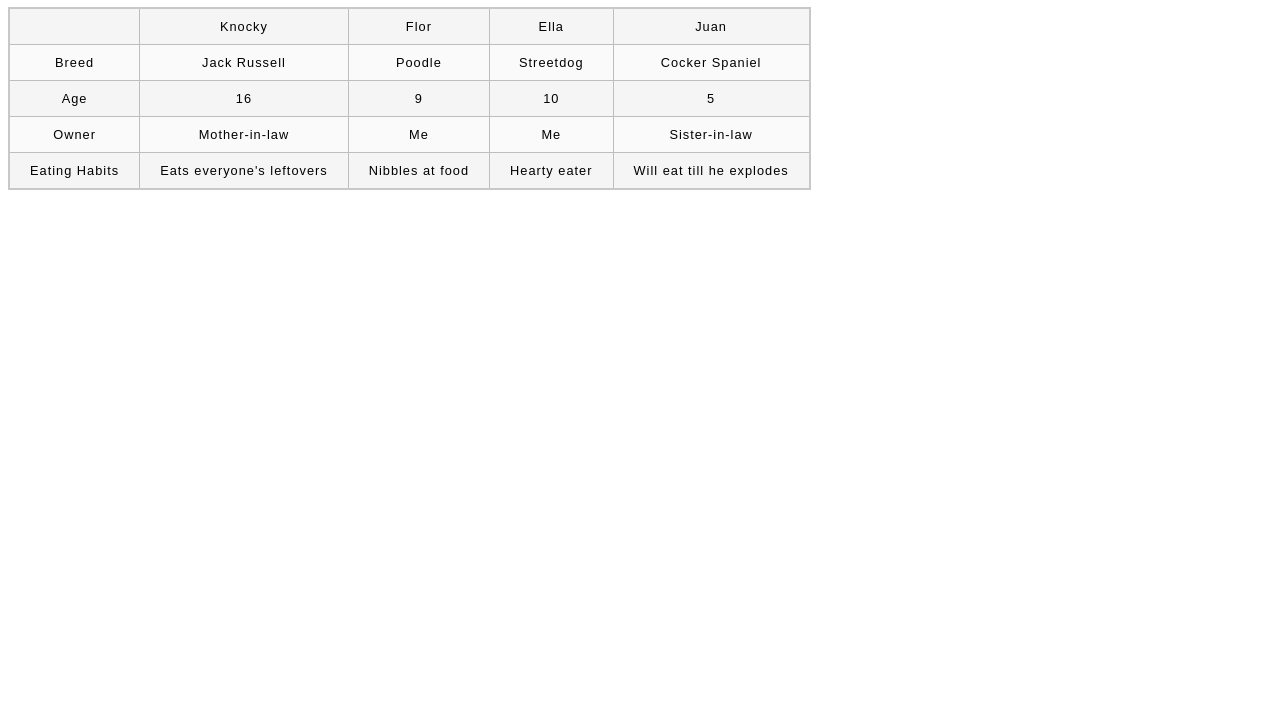
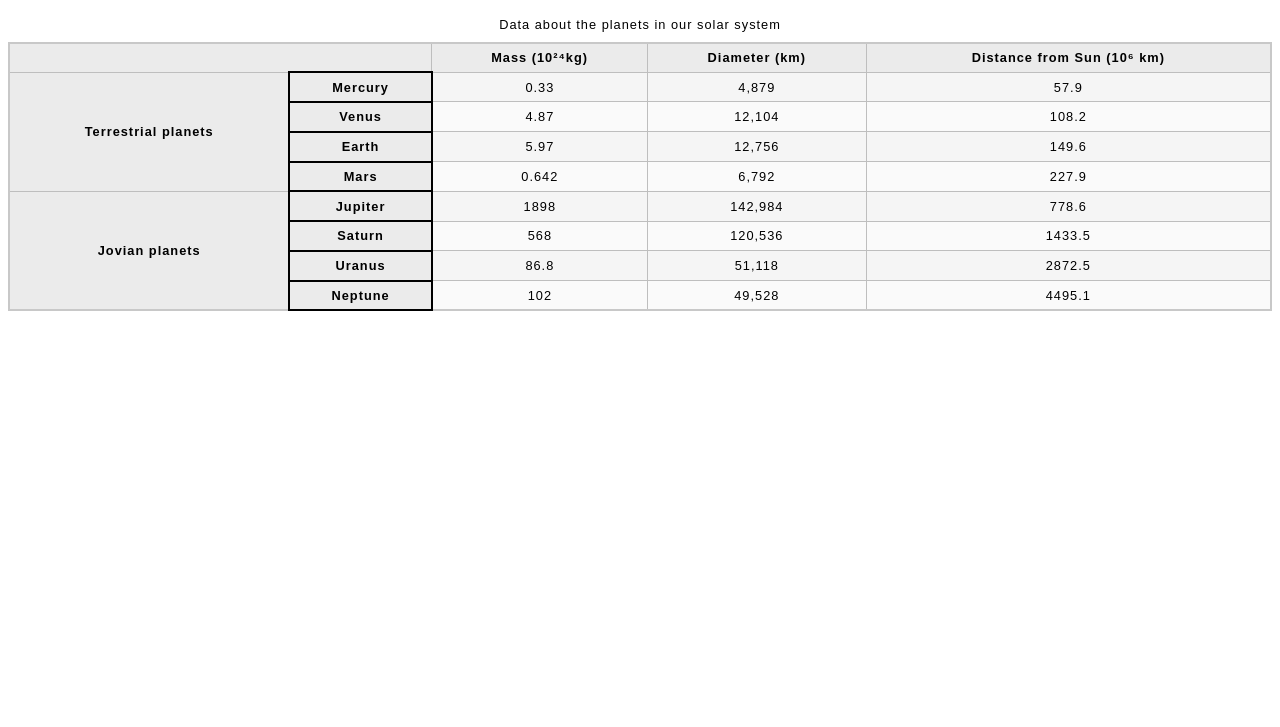
Before and after one commit to Ketoes/INFT1206, a plain HTML site: page Assignment2/table.html in a window 1280 px wide. Shown: the part 73-800 px from the top of the page. Drawn offline with Linux system fonts and the light colour scheme.

Commit message:
Task 1 and Task 2
Thought the practice test were the task

```diff
--- /dev/null
+++ b/Assignment2/index.html
@@ -0,0 +1,158 @@
+<!--
+	Name: Ketochukwu Mario Ejikeme
+	File: video.html
+	Date: June 6th 2025
+    Video embedding
+	-->
+
+<!DOCTYPE html>
+<html lang="en-US">
+  <head>
+    <meta charset="utf-8">
+    <meta name="viewport" content="width=device-width">
+    <title>Mozilla splash page</title>
+    <link href='https://fonts.googleapis.com/css?family=Open+Sans:400,700' rel='stylesheet' type='text/css'>
+    <style>
+      /* header and body setup */
+
+      html {
+        font-family: 'Open Sans', sans-serif;
+        background: url(pattern.png);
+      }
+
+      body {
+        width: 100%;
+        max-width: 1200px;
+        margin: 0 auto;
+        background-color: white;
+        position: relative;
+      }
+
+      /* Header styling */
+
+      header {
+        height: 150px;
+      }
+
+      header img {
+        width: 100px;
+        position: absolute;
+        right: 32.5px;
+        top: 32.5px;
+      }
+
+      h1 {
+        font-size: 50px;
+        line-height: 140px;
+        margin: 0 0 0 32.5px;
+      }
+
+      /* main section and video styling */
+
+      main {
+        background: #ccc;
+      }
+
+      article {
+        padding: 20px;
+      }
+
+      h2 {
+        margin-top: 0;
+      }
+
+      p {
+        line-height: 2;
+      }
+
+      iframe {
+        float: left;
+        margin: 0 20px 20px 0;
+        max-width: 100%;
+      }
+
+      /* further info links */
+
+      .further-info {
+        clear: left;
+        padding: 40px 0;
+        background: #c13832;
+        box-shadow: inset 0 3px 2px rgba(0,0,0,0.5),
+                    inset 0 -3px 2px rgba(0,0,0,0.5);
+      }
+
+      .further-info a {
+        width: 25%;
+        display: block;
+        float: left;
+      }
+
+      .further-info img {
+        max-width: 100%;
+      }
+
+      .clearfix {
+        clear: both;
+      }
+
+      /* Red panda image */
+
+      .red-panda img {
+        display: block;
+        max-width: 100%;
+      }
+    </style>
+
+<body>
+    <header>
+      <h1>Mozilla</h1>
+      <!-- Firefox logo in header -->
+      <img src="Assignment2\originals\firefox_logo-only_RGB.png" alt="Firefox logo">
+    </header>
+
+    <main>
+      <article>
+        <!-- Embedded YouTube video -->
+        <iframe width="400" height="225" src="https://www.youtube.com/embed/ojcNcvb1olg"
+                title="YouTube video player" frameborder="0" allow="accelerometer; autoplay;
+                clipboard-write; encrypted-media; gyroscope; picture-in-picture; web-share"
+                allowfullscreen>
+        </iframe>
+
+        <h2>Rocking the free web</h2>
+
+        <p>Mozilla are a global community of technologists, thinkers, and builders, working together to keep the Internet alive and accessible, so people worldwide can be informed contributors and creators of the Web. We believe this act of human collaboration across an open platform is essential to individual growth and our collective future.</p>
+
+        <p>Click on the images below to find more information about the cool stuff Mozilla does. <a href="https://www.flickr.com/photos/mathiasappel/21675551065/">Red panda picture</a> by Mathias Appel.</p>
+      </article>
+
+      <div class="further-info">
+        <!-- Firefox browser image -->
+        <a href="https://www.mozilla.org/en-US/firefox/new/">
+          <img src="firefox_logo-only_RGB-400px.png" alt="Download Firefox">
+        </a>
+
+        <!-- Mozilla homepage icon -->
+        <a href="https://www.mozilla.org/">
+          <img src="Assignment2\originals\firefox_logo-only_RGB.png" alt="Mozilla homepage">
+        </a>
+
+        <!-- Add-ons icon -->
+        <a href="https://addons.mozilla.org/">
+          <img src="Assignment2\originals\firefox-addons.jpg" alt="Firefox Add-ons">
+        </a>
+
+        <!-- MDN logo -->
+        <a href="https://developer.mozilla.org/en-US/">
+          <img src="Assignment2\originals\mdn.svg" alt="Mozilla Developer Network">
+        </a>
+
+        <div class="clearfix"></div>
+      </div>
+
+      <div class="red-panda">
+        <!-- Red panda image -->
+        <img src="Assignment2\originals\red-panda.jpg" alt="A red panda, Mozilla’s mascot">
+      </div>
+    </main>
+  </body>
--- a/Assignment2/table.html
+++ b/Assignment2/table.html
@@ -1,52 +1,110 @@
+<!--
+	Name: Ketochukwu Mario Ejikeme
+	File: table.html
+	Date: June 6th 2025
+    Tables for planets in the solar system
+	-->
 <!DOCTYPE html>
 <html lang="en-US">
 <head>
   <meta charset="utf-8">
   <meta name="viewport" content="width=device-width">
-    <title>Dogs table</title>
+  <title>Solar System Planets Table</title>
   <link href="style.css" rel="stylesheet" type="text/css">
+  <style>
+    td.planet-name,
+    th.planet-name {
+      border: 2px solid black;
+    }
+
+    table {
+      border-collapse: collapse;
+      width: 100%;
+    }
+
+    th, td {
+      padding: 0.5em;
+      text-align: center;
+    }
+
+    thead {
+      background-color: #eee;
+    }
+
+    tbody tr:nth-child(even) {
+      background-color: #f9f9f9;
+    }
+  </style>
 </head>
 <body>
-    <h1>Dogs Table</h1>
+  <h1>Solar System Data Table</h1>
 
   <table>
+    <caption>Data about the planets in our solar system</caption>
+
+    <thead>
       <tr>
-        <td>&nbsp;</td>
-        <td>Knocky</td>
-        <td>Flor</td>
-        <td>Ella</td>
-        <td>Juan</td>
+        <th colspan="2" scope="colgroup"></th>
+        <th scope="col">Mass (10²⁴kg)</th>
+        <th scope="col">Diameter (km)</th>
+        <th scope="col">Distance from Sun (10⁶ km)</th>
+      </tr>
+    </thead>
+
+    <tbody>
+      <tr>
+        <th scope="rowgroup" rowspan="4">Terrestrial planets</th>
+        <th scope="row" class="planet-name">Mercury</th>
+        <td>0.33</td>
+        <td>4,879</td>
+        <td>57.9</td>
       </tr>
       <tr>
-        <td>Breed</td>
-        <td>Jack Russell</td>
-        <td>Poodle</td>
-        <td>Streetdog</td>
-        <td>Cocker Spaniel</td>
+        <th scope="row" class="planet-name">Venus</th>
+        <td>4.87</td>
+        <td>12,104</td>
+        <td>108.2</td>
       </tr>
       <tr>
-        <td>Age</td>
-        <td>16</td>
-        <td>9</td>
-        <td>10</td>
-        <td>5</td>
+        <th scope="row" class="planet-name">Earth</th>
+        <td>5.97</td>
+        <td>12,756</td>
+        <td>149.6</td>
       </tr>
       <tr>
-        <td>Owner</td>
-        <td>Mother-in-law</td>
-        <td>Me</td>
-        <td>Me</td>
-        <td>Sister-in-law</td>
+        <th scope="row" class="planet-name">Mars</th>
+        <td>0.642</td>
+        <td>6,792</td>
+        <td>227.9</td>
+      </tr>
+
+      <tr>
+        <th scope="rowgroup" rowspan="4">Jovian planets</th>
+        <th scope="row" class="planet-name">Jupiter</th>
+        <td>1898</td>
+        <td>142,984</td>
+        <td>778.6</td>
       </tr>
       <tr>
-        <td>Eating Habits</td>
-        <td>Eats everyone's leftovers</td>
-        <td>Nibbles at food</td>
-        <td>Hearty eater</td>
-        <td>Will eat till he explodes</td>
+        <th scope="row" class="planet-name">Saturn</th>
+        <td>568</td>
+        <td>120,536</td>
+        <td>1433.5</td>
       </tr>
+      <tr>
+        <th scope="row" class="planet-name">Uranus</th>
+        <td>86.8</td>
+        <td>51,118</td>
+        <td>2872.5</td>
+      </tr>
+      <tr>
+        <th scope="row" class="planet-name">Neptune</th>
+        <td>102</td>
+        <td>49,528</td>
+        <td>4495.1</td>
+      </tr>
+    </tbody>
   </table>
-
 
 </body>
 </html>
```
Also changed, not shown: Assignment2/audio.html (+1 -1 lines), Assignment2/video.html (+7 -0 lines), Assignment2/originals/firefox-addons.jpg (added), Assignment2/originals/firefox_logo-only_RGB.png (added), Assignment2/originals/mdn.svg (added), Assignment2/originals/mozilla-dinosaur-head.png (added), Assignment2/originals/red-panda.jpg (added), Assignment2/pattern.png (added). Lines whose indentation alone changed are shown as unchanged.
